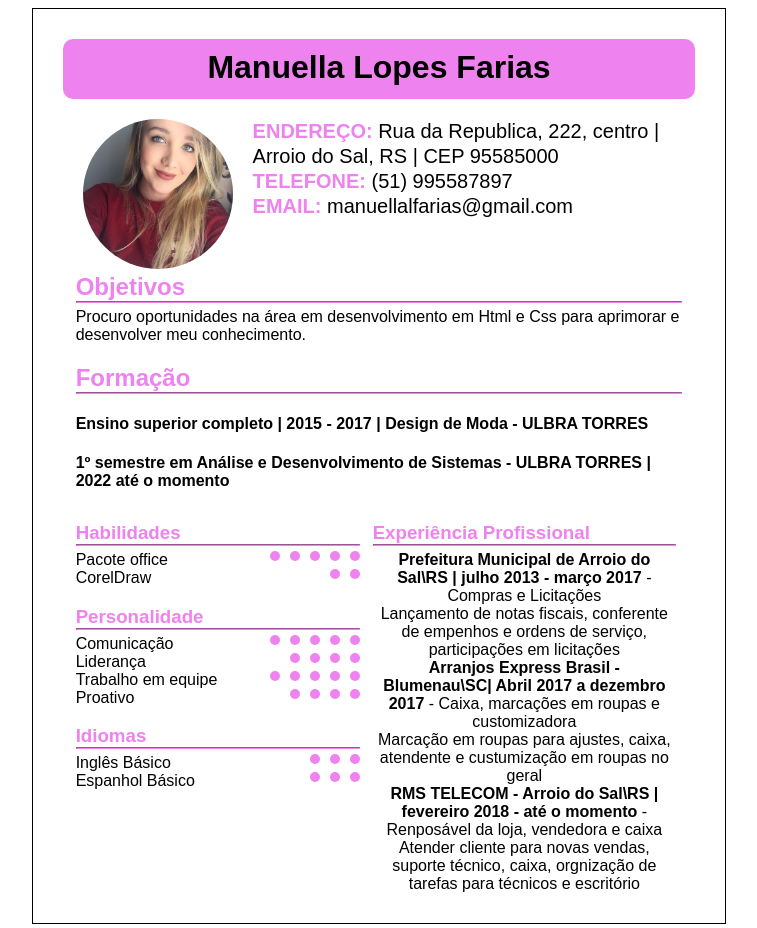
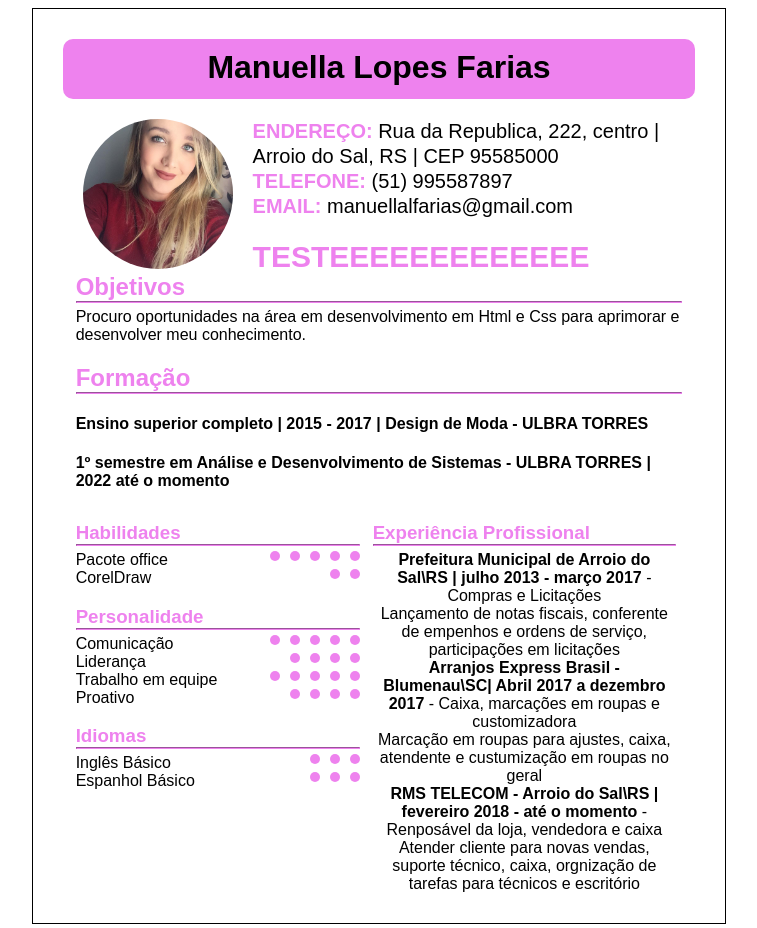
Before and after one commit to adiosmanu/aula.3.idc, a plain HTML site: page aula4/index.html in a window 1280 px wide. Shown: the whole page, without its empty margins (261-1018 px from the left). Drawn offline with Linux system fonts and the light colour scheme.

Commit message:
subir modificacao

```diff
--- a/aula4/index.html
+++ b/aula4/index.html
@@ -24,6 +24,7 @@
                <span class="tituloContato"> ENDEREÇO:</span> Rua da Republica, 222, centro | Arroio do Sal, RS | CEP 95585000 <br>
                <span class="tituloContato">TELEFONE:</span> (51) 995587897 <br>
                <span class="tituloContato">EMAIL:</span> manuellalfarias@gmail.com <br>
+               <h2>TESTEEEEEEEEEEEEE</h2>
             </div>
         </div>
 
```
